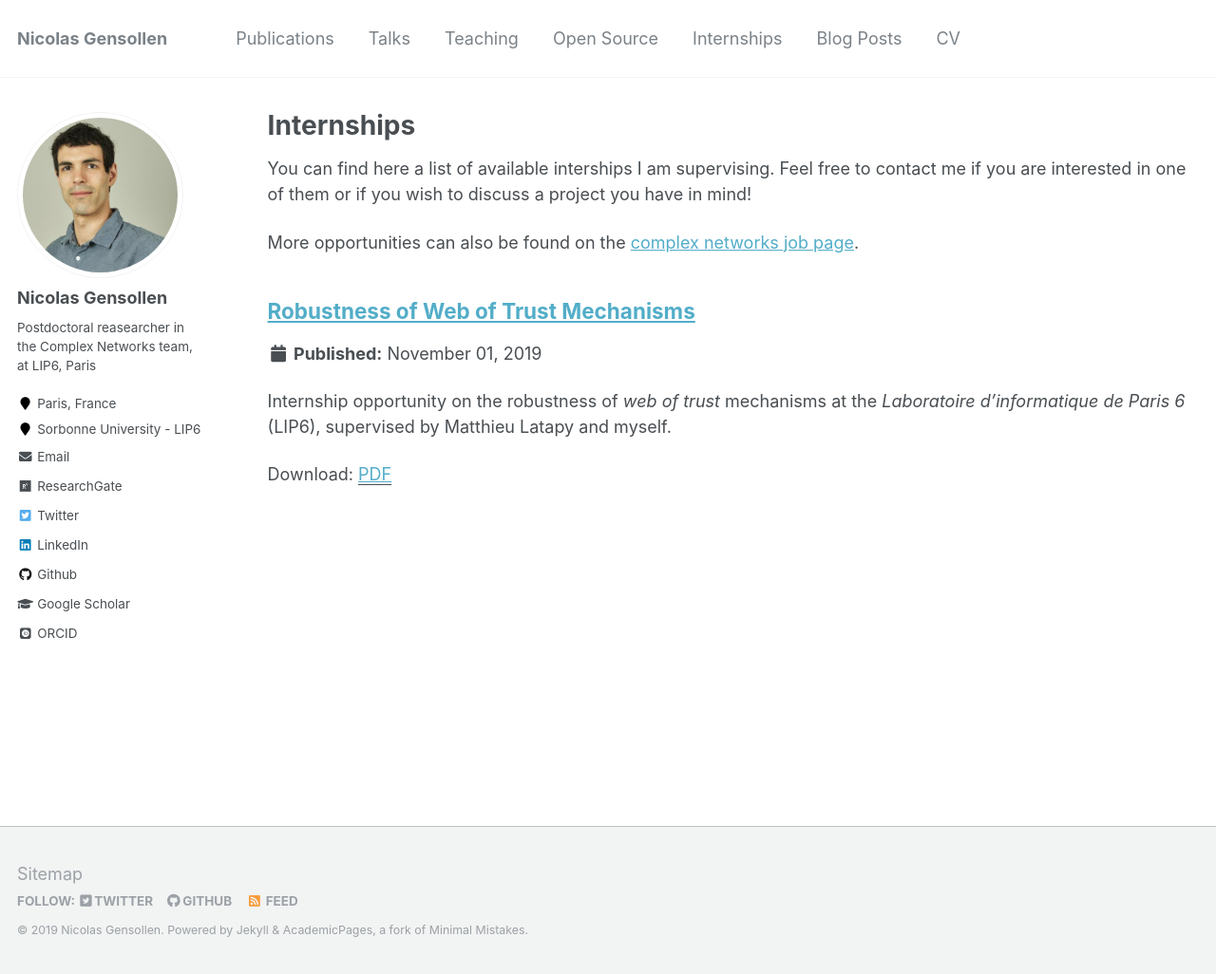
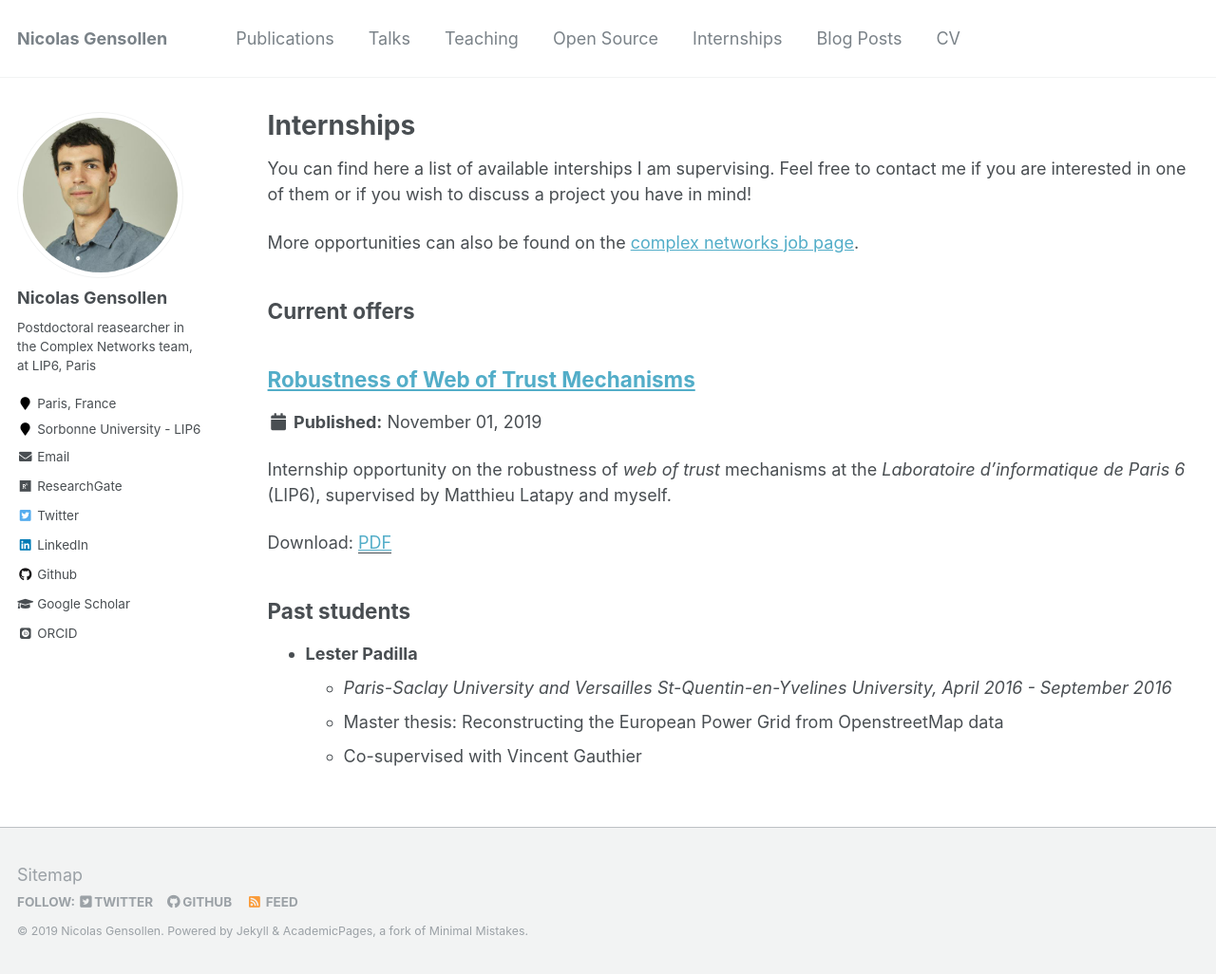
Before and after one commit to NicolasGensollen/nicolasgensollen.github.io, a Jekyll site: the page built from _pages/internships.md, in a window 1280 px wide and 1026 px high. Shown: the whole window at 95% size. Built offline with Jekyll 4.4.1, drawn with Linux system fonts in a browser that asks for light colours; some web fonts are replaced.

Commit message:
Add supervised students

```diff
--- a/_pages/internships.md
+++ b/_pages/internships.md
@@ -11,6 +11,15 @@ You can find here a list of available interships I am supervising. Feel free to
 
 More opportunities can also be found on the [complex networks job page](http://www.complexnetworks.fr/projects/).
 
+## Current offers
+
 {% for post in site.internships reversed %}
 	{% include archive-single.html %}
 {% endfor %}
+
+## Past students
+
+* __Lester Padilla__
+	* *Paris-Saclay University and Versailles St-Quentin-en-Yvelines University, April 2016 - September 2016*
+	* Master thesis: Reconstructing the European Power Grid from OpenstreetMap data
+	* Co-supervised with Vincent Gauthier
```
Also changed, not shown: _pages/cv.md (+7 -0 lines).
